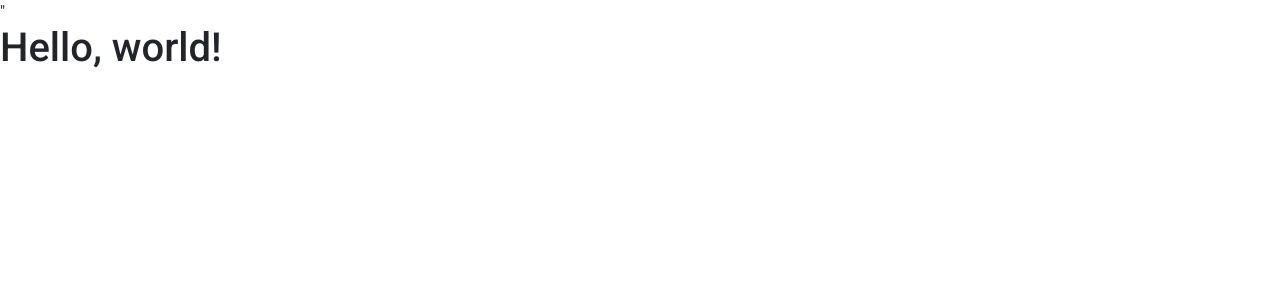
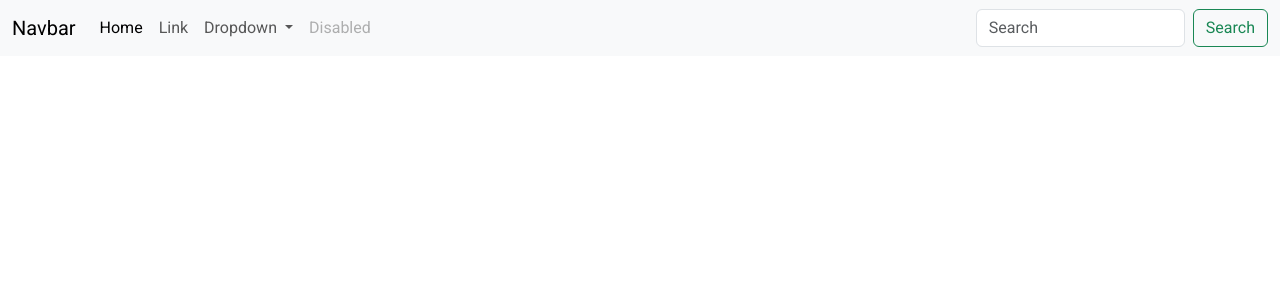
Before and after one commit to Th3VaultDweller/Django-Learning-Platform, a Django app: template education/courses/templates/base.html in a window 1280 px wide. Shown: the top 300 px of the page. Run offline with Django 4.2, Linux system fonts and the light colour scheme; the template is opened without the code that fills it, so the values that code supplies are empty.

Commit message:
Added a Navbar placeholder

```diff
--- a/education/courses/templates/base.html
+++ b/education/courses/templates/base.html
@@ -14,13 +14,54 @@
         integrity="sha384-HwwvtgBNo3bZJJLYd8oVXjrBZt8cqVSpeBNS5n7C8IVInixGAoxmnlMuBnhbgrkm"
         crossorigin="anonymous"></script>
     <!-- Site Icon -->
-    <link href="education/courses/static/favicon.png" rel="shortcut icon" type="img/png">"
+    <link href="education/courses/static/favicon.png" rel="shortcut icon" type="img/png">
     <!-- CSS -->
     <link href="{% static 'css/base.css' %}" rel="stylesheet">
 </head>
 
 <body>
-    <h1>Hello, world!</h1>
+    <!-- Navbar -->
+    <nav class="navbar navbar-expand-lg bg-body-tertiary">
+        <div class="container-fluid">
+            <a class="navbar-brand" href="#">Navbar</a>
+            <button class="navbar-toggler" type="button" data-bs-toggle="collapse"
+                data-bs-target="#navbarSupportedContent" aria-controls="navbarSupportedContent" aria-expanded="false"
+                aria-label="Toggle navigation">
+                <span class="navbar-toggler-icon"></span>
+            </button>
+            <div class="collapse navbar-collapse" id="navbarSupportedContent">
+                <ul class="navbar-nav me-auto mb-2 mb-lg-0">
+                    <li class="nav-item">
+                        <a class="nav-link active" aria-current="page" href="#">Home</a>
+                    </li>
+                    <li class="nav-item">
+                        <a class="nav-link" href="#">Link</a>
+                    </li>
+                    <li class="nav-item dropdown">
+                        <a class="nav-link dropdown-toggle" href="#" role="button" data-bs-toggle="dropdown"
+                            aria-expanded="false">
+                            Dropdown
+                        </a>
+                        <ul class="dropdown-menu">
+                            <li><a class="dropdown-item" href="#">Action</a></li>
+                            <li><a class="dropdown-item" href="#">Another action</a></li>
+                            <li>
+                                <hr class="dropdown-divider">
+                            </li>
+                            <li><a class="dropdown-item" href="#">Something else here</a></li>
+                        </ul>
+                    </li>
+                    <li class="nav-item">
+                        <a class="nav-link disabled" aria-disabled="true">Disabled</a>
+                    </li>
+                </ul>
+                <form class="d-flex" role="search">
+                    <input class="form-control me-2" type="search" placeholder="Search" aria-label="Search">
+                    <button class="btn btn-outline-success" type="submit">Search</button>
+                </form>
+            </div>
+        </div>
+    </nav>
 </body>
 
 </html>
```
